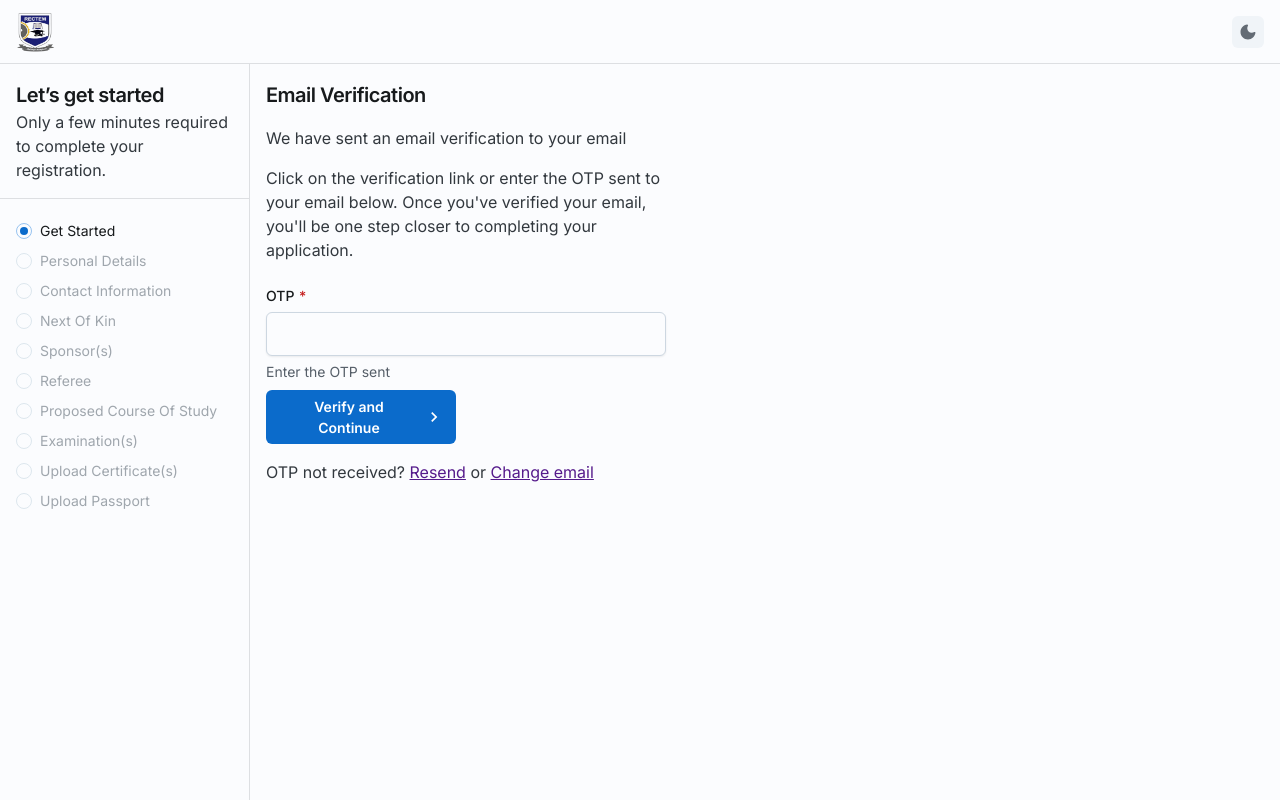
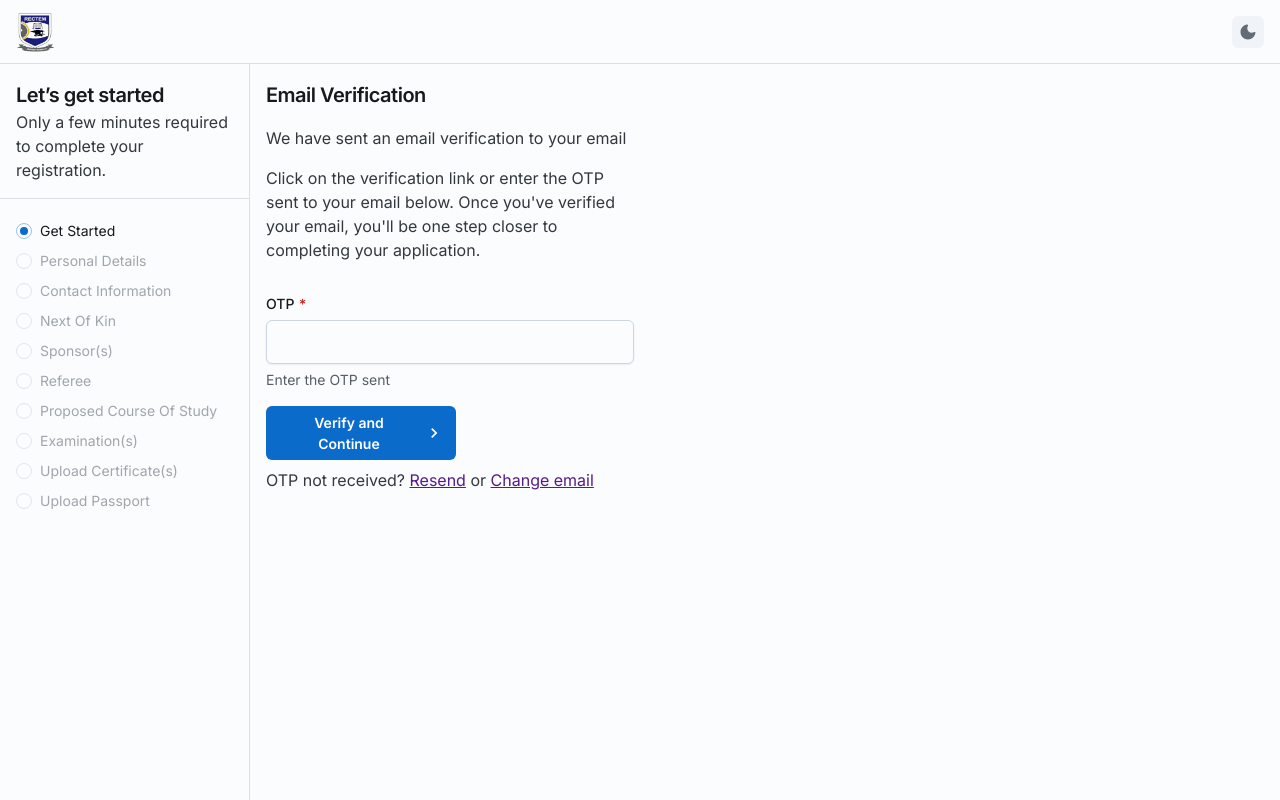
Before and after one commit to code-with-zhine/application.rectem, a Next.js app: page /application/verification in a window 1280 px wide. Built offline with nearby package versions, Linux system fonts and the light colour scheme.

Commit message:
Updating UI

```diff
--- a/src/app/application/page.tsx
+++ b/src/app/application/page.tsx
@@ -191,7 +191,7 @@ function CustomizedRadio({
 function NewRegistrationForm() {
   return (
     <form>
-      <Typography sx={{ py: 2 }}>Begin application process</Typography>
+      <Typography>Begin application process</Typography>
 
       <Grid container spacing={2} sx={{ flexGrow: 1, py: 2 }}>
         <Grid xs={12} sm={4}>
@@ -300,7 +300,7 @@ function NewRegistrationForm() {
 function ContinueRegistrationForm() {
   return (
     <form>
-      <Typography sx={{ py: 2 }}>Continue application process</Typography>
+      <Typography>Continue application process</Typography>
 
       <Grid container spacing={2} sx={{ flexGrow: 1, py: 2 }}>
         <Grid xs={12} sm={4}>
--- a/src/app/application/verification/page.tsx
+++ b/src/app/application/verification/page.tsx
@@ -1,6 +1,7 @@
 "use client";
 // Next / React
 import React from "react";
+import Link from "next/link";
 
 // UI library
 import {
@@ -11,11 +12,6 @@ import {
   FormLabel,
   Grid,
   Input,
-  List,
-  ListItem,
-  ListItemDecorator,
-  Radio,
-  RadioGroup,
   Typography,
 } from "@mui/joy";
 
@@ -23,29 +19,23 @@ import {
 
 // Icons
 import { KeyboardArrowRight } from "@mui/icons-material";
-import Link from "next/link";
 
 export default function EmailVerification() {
-  const [selectedValue, setSelectedValue] = React.useState("1");
-
-  const handleChange = (event: React.ChangeEvent<HTMLInputElement>) => {
-    setSelectedValue(event.target.value);
-  };
-
   return (
-    <Box sx={{ p: 2 }}>
+    <Box sx={{ width: 400, p: 2 }}>
       <Typography sx={{ pb: 2 }} level="h4">
         Email Verification
       </Typography>
       <Typography>We have sent an email verification to your email</Typography>
-      <Typography sx={{ width: 400, py: 2 }}>
+      <Typography sx={{ py: 2 }}>
         Click on the verification link or enter the OTP sent to your email
         below. Once you've verified your email, you'll be one step closer to
         completing your application.
       </Typography>
-      <FormControl sx={{ width: 400, py: 1 }} required component="form">
+      <FormControl sx={{ py: 2 }} required component="form">
         <FormLabel>OTP</FormLabel>
         <Input
+          sx={{ pl: 1 }}
           required
           size="lg"
           variant="outlined"
@@ -66,7 +56,7 @@ export default function EmailVerification() {
       >
         Verify and Continue
       </Button>
-      <Typography sx={{ width: 400, py: 2 }}>
+      <Typography sx={{ pt: 1 }}>
         OTP not received? <Link href="">Resend</Link> or{" "}
         <Link href="">Change email</Link>
       </Typography>
```
